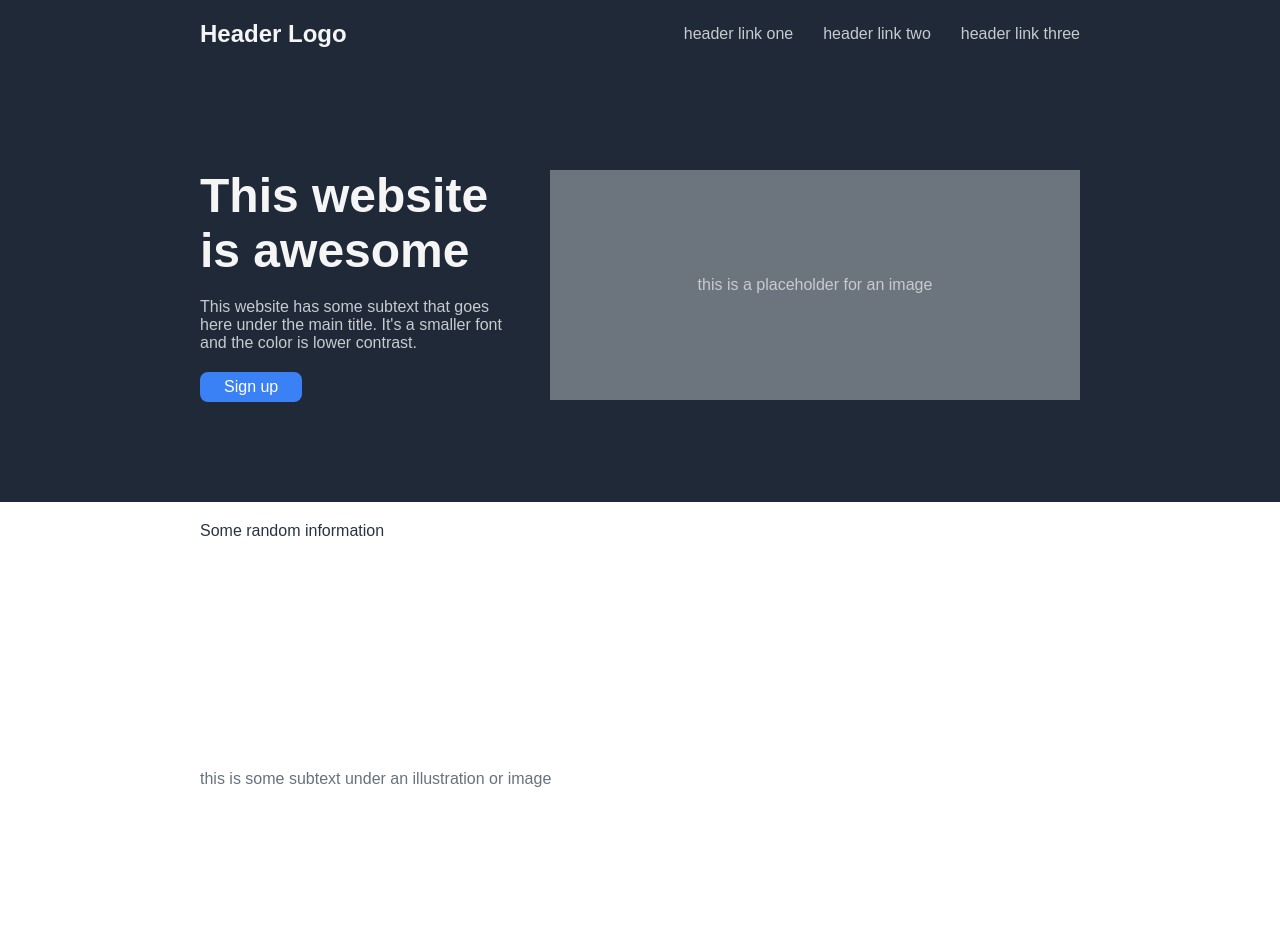
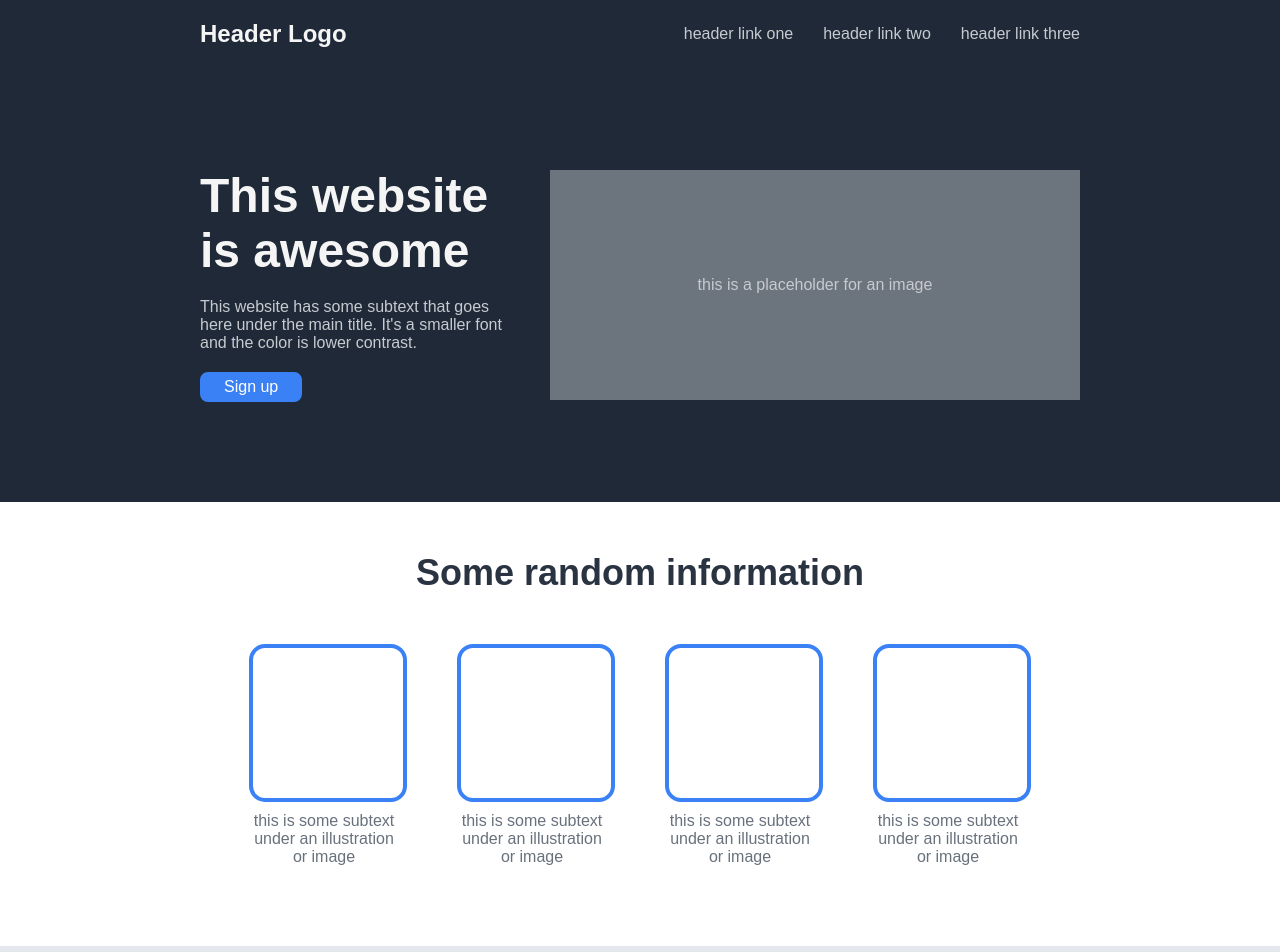
Before and after one commit to abegail/odin-landing-page, a plain HTML site: page index.html in a window 1280 px wide. Shown: the top 952 px of the page. Drawn offline with Linux system fonts and the light colour scheme.

Commit message:
Style features section

```diff
--- a/style.css
+++ b/style.css
@@ -3,7 +3,8 @@
     margin: 0;
 }
 
-body {
+body,
+.features {
     font-family: sans-serif;
     display: flex;
     flex-direction: column;
@@ -12,7 +13,8 @@ body {
 header,
 .nav-bar ul,
 .hero,
-.image {
+.image,
+.features .cards {
     display: flex;
     justify-content: center;
     align-items: center;
@@ -121,3 +123,34 @@ button {
     padding-top: 100px;
     padding-bottom: 100px;
 }
+
+.features .title {
+    font-size: 36px;
+    font-weight: bolder;
+    padding-top: 30px;
+    padding-bottom: 50px;
+}
+
+.features {
+    align-items: center;
+    justify-content: center;
+}
+
+.card .image,
+.card .description {
+    width: 150px;
+    text-align: center;
+}
+
+.card .image {
+    height: 150px;
+    border: 4px solid #3B81F6;
+    border-radius: 16px;
+    margin-bottom: 10px;
+}
+
+.cards {
+    display: flex;
+    gap: 50px;
+    padding-bottom: 60px;
+}
```
